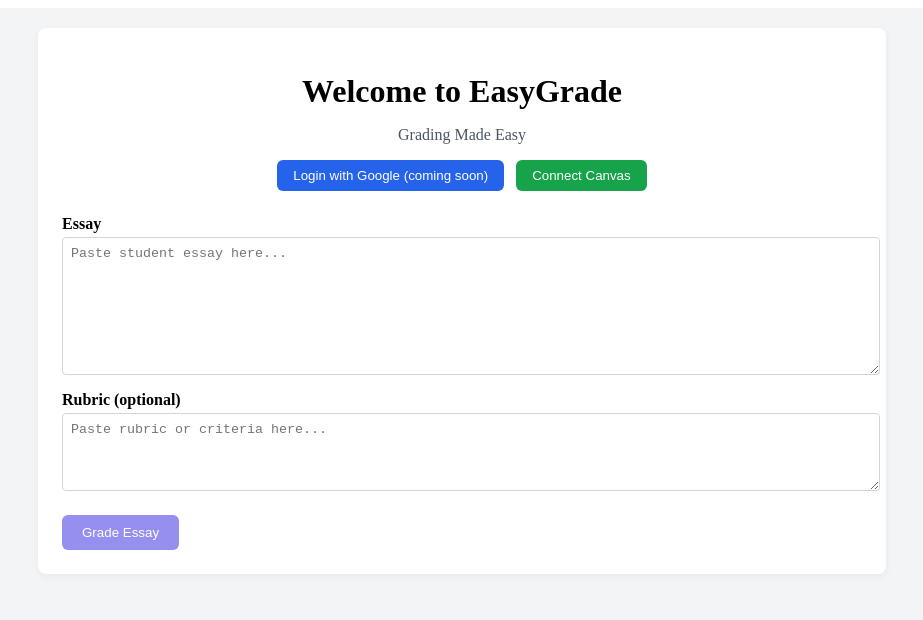
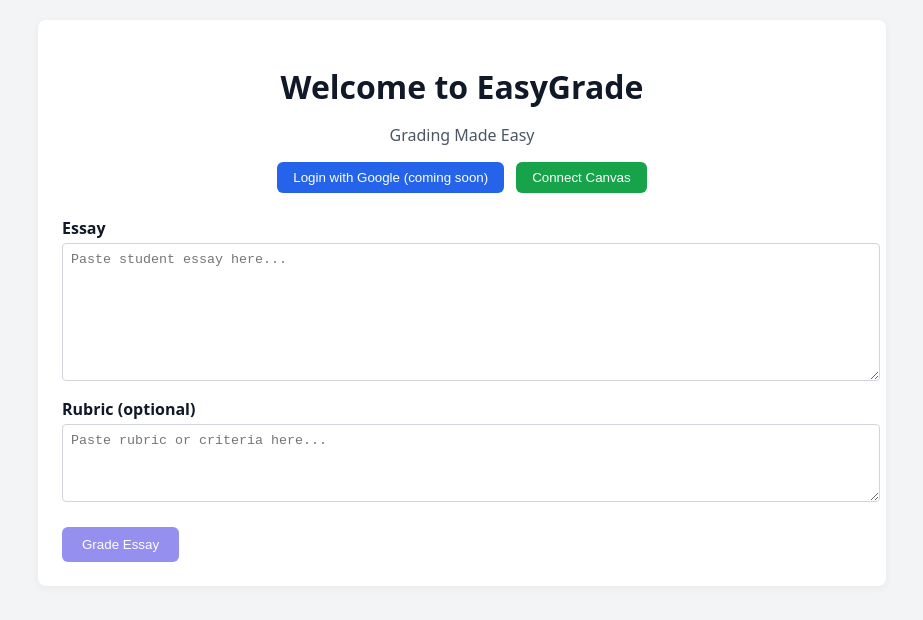
Before and after one commit to misaelvirgen/easygrade-frontend, a Next.js app: page / in a window 1280 px wide. Shown: the top 620 px of the page, without its empty margins (178-1101 px from the left). Built offline with nearby package versions, Linux system fonts and the light colour scheme; no server answers.

Commit message:
Add files via upload

```diff
--- a/styles/globals.css
+++ b/styles/globals.css
@@ -0,0 +1,6 @@
+body {
+  margin: 0;
+  font-family: system-ui, -apple-system, BlinkMacSystemFont, "Segoe UI", sans-serif;
+  background-color: #f3f4f6;
+  color: #111827;
+}
```
